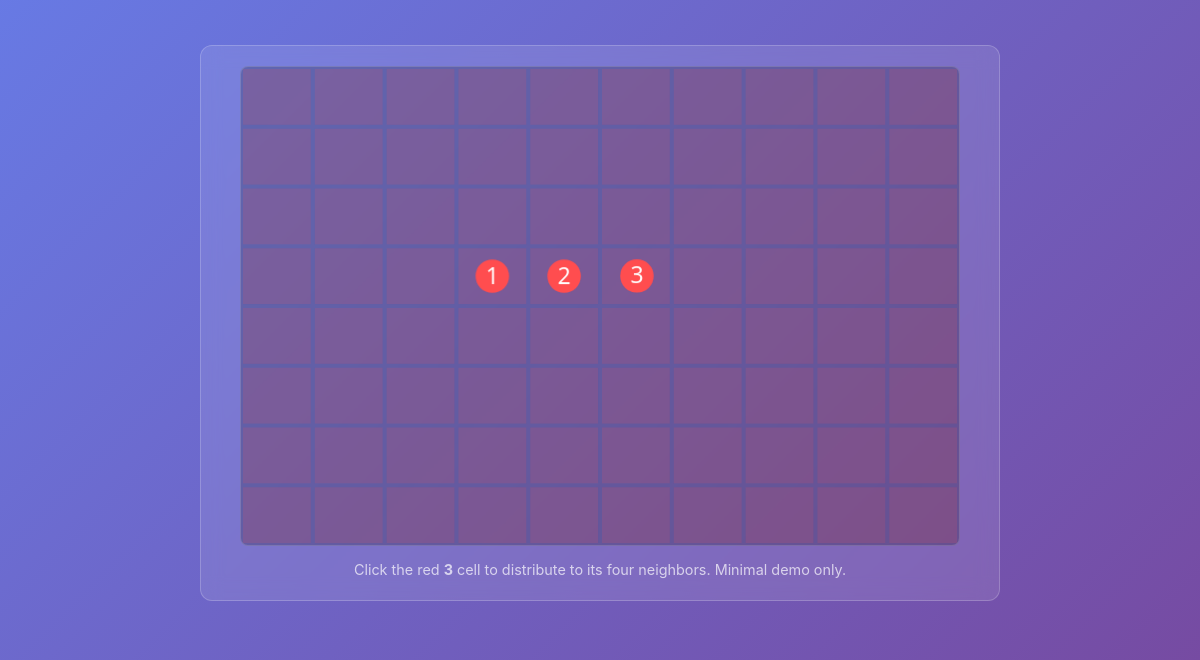
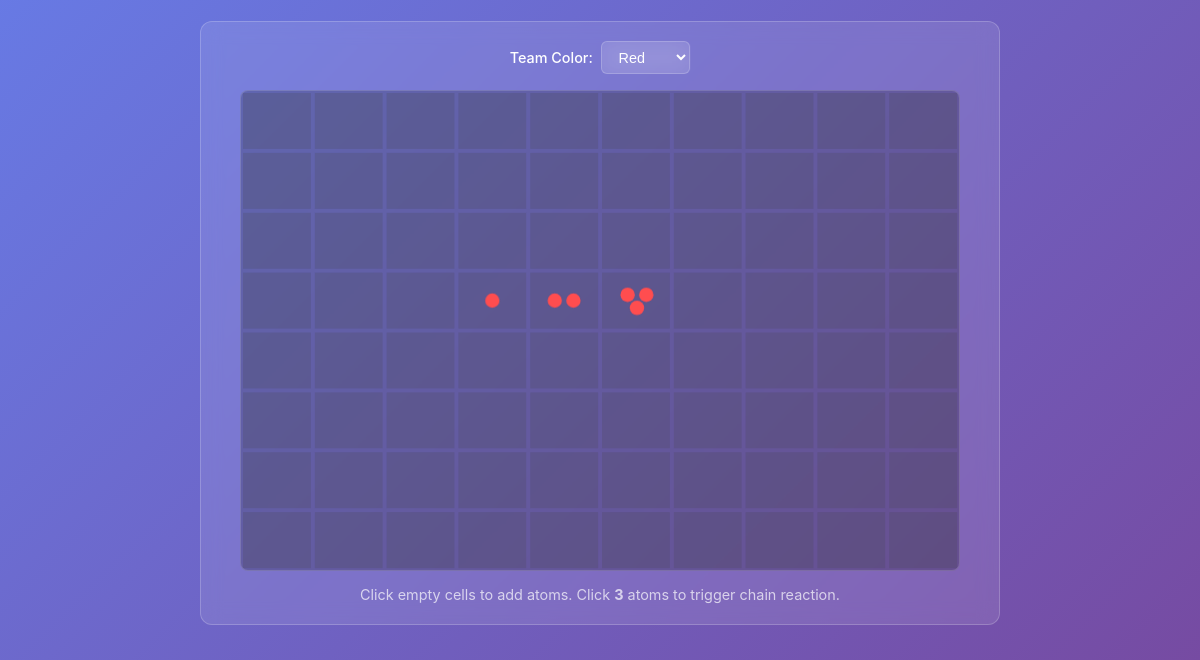
Before and after one commit to error9098x/chain_reaction_multiplayer, an Electron app: page index.html in a window 1200 px wide. Shown: the part 172-832 px from the top of the page. Drawn offline with Linux system fonts and the light colour scheme; no server answers.

Commit message:
basic demo , with diff colours

```diff
--- a/game.js
+++ b/game.js
@@ -10,9 +10,20 @@
     const COLS = 10;
     const ROWS = 8;
     const cellPadding = 2;
-    const red = '#ff4d4f';
-    const redDim = 'rgba(255,77,79,0.15)';
+    const gridBg = 'rgba(64,64,64,0.2)';
     const textColor = '#ffffff';
+
+    // Color palette
+    const colors = {
+        red: '#ff4d4f',
+        yellow: '#fadb14',
+        green: '#52c41a',
+        blue: '#1890ff',
+        pink: '#eb2f96',
+        cyan: '#13c2c2'
+    };
+
+    let currentColor = 'red';
 
     // Internal pixel size (fixed logical space)
     const logicalWidth = 720;
@@ -23,18 +34,30 @@
     const cellWidth = Math.floor(logicalWidth / COLS);
     const cellHeight = Math.floor(logicalHeight / ROWS);
 
-    // Simple grid state: counts 0..3 for red player
-    const grid = Array.from({ length: ROWS }, () => Array(COLS).fill(0));
+    // Grid state: each cell stores { count: 0..3, color: 'red'|'yellow'|etc }
+    const grid = Array.from({ length: ROWS }, () =>
+        Array.from({ length: COLS }, () => ({ count: 0, color: null }))
+    );
 
     // Seed some test modules
-    grid[3][3] = 1;
-    grid[3][4] = 2;
-    grid[3][5] = 3; // Click this to trigger distribution
+    grid[3][3] = { count: 1, color: 'red' };
+    grid[3][4] = { count: 2, color: 'red' };
+    grid[3][5] = { count: 3, color: 'red' }; // Click this to trigger distribution
 
     let animationFrame = 0;
+    let projectiles = [];
+    const explosionDurationMs = 200; // quick animation
+
+    function cellCenter(row, col) {
+        return {
+            x: col * cellWidth + cellWidth / 2,
+            y: row * cellHeight + cellHeight / 2
+        };
+    }
 
     function render() {
         ctx.clearRect(0, 0, canvas.width, canvas.height);
+        const now = performance.now();
 
         for (let r = 0; r < ROWS; r++) {
             for (let c = 0; c < COLS; c++) {
@@ -42,36 +65,78 @@
                 const y = r * cellHeight;
 
                 // Background cell
-                ctx.fillStyle = redDim;
+                ctx.fillStyle = gridBg;
                 ctx.fillRect(x + cellPadding, y + cellPadding, cellWidth - 2 * cellPadding, cellHeight - 2 * cellPadding);
 
-                const val = grid[r][c];
-                if (val > 0) {
-                    // Draw a circle representing the group size
+                const cell = grid[r][c];
+                if (cell.count > 0) {
+                    // Draw 1, 2, or 3 atoms (small circles). 3 is "excited" (jitter animation)
                     const cx = x + cellWidth / 2;
                     const cy = y + cellHeight / 2;
-                    const baseRadius = Math.min(cellWidth, cellHeight) * 0.28;
+                    const minDim = Math.min(cellWidth, cellHeight);
+                    const atomRadius = minDim * 0.12;
+                    const spacing = atomRadius * 1.3; // slight overlap to look "stuck"
 
                     // Slight vibration for active (3)
                     let jitterX = 0, jitterY = 0;
-                    if (val === 3) {
+                    if (cell.count === 3) {
                         jitterX = Math.sin(animationFrame / 6 + (r * 7 + c)) * 1.8;
                         jitterY = Math.cos(animationFrame / 6 + (r * 5 + c * 3)) * 1.8;
                     }
 
-                    ctx.beginPath();
-                    ctx.fillStyle = red;
-                    ctx.arc(cx + jitterX, cy + jitterY, baseRadius, 0, Math.PI * 2);
-                    ctx.fill();
+                    ctx.fillStyle = colors[cell.color];
 
-                    // Count text
-                    ctx.fillStyle = textColor;
-                    ctx.font = `${Math.floor(baseRadius * 1.4)}px system-ui, -apple-system, Segoe UI, Roboto`;
-                    ctx.textAlign = 'center';
-                    ctx.textBaseline = 'middle';
-                    ctx.fillText(String(val), cx + jitterX, cy + jitterY + 1);
+                    const drawAtom = (ax, ay) => {
+                        ctx.beginPath();
+                        ctx.arc(ax, ay, atomRadius, 0, Math.PI * 2);
+                        ctx.fill();
+                    };
+
+                    if (cell.count === 1) {
+                        drawAtom(cx + jitterX, cy + jitterY);
+                    } else if (cell.count === 2) {
+                        // Two atoms side-by-side
+                        drawAtom(cx - spacing + jitterX, cy + jitterY);
+                        drawAtom(cx + spacing + jitterX, cy + jitterY);
+                    } else if (cell.count === 3) {
+                        // Triangle cluster
+                        drawAtom(cx - spacing + jitterX, cy - spacing * 0.6 + jitterY);
+                        drawAtom(cx + spacing + jitterX, cy - spacing * 0.6 + jitterY);
+                        drawAtom(cx + jitterX, cy + spacing * 0.8 + jitterY);
+                    }
                 }
             }
+        }
+
+        // Draw projectiles for overflow animation
+        const projectileRadius = Math.min(cellWidth, cellHeight) * 0.12;
+        for (const p of projectiles) {
+            const t = Math.min(1, (now - p.start) / p.dur);
+            const x = p.sx + (p.ex - p.sx) * t;
+            const y = p.sy + (p.ey - p.sy) * t;
+
+            ctx.beginPath();
+            ctx.fillStyle = colors[p.color];
+            ctx.arc(x, y, projectileRadius, 0, Math.PI * 2);
+            ctx.fill();
+
+            if (t >= 1 && !p.applied) {
+                // Apply increment on arrival
+                p.applied = true;
+                if (inBounds(p.targetR, p.targetC)) {
+                    const targetCell = grid[p.targetR][p.targetC];
+                    if (targetCell.count === 0) {
+                        targetCell.color = p.color;
+                    }
+                    targetCell.count = Math.min(3, targetCell.count + 1);
+                }
+                p.done = true;
+            }
+        }
+
+        // Remove finished projectiles
+        if (projectiles.length) {
+            projectiles = projectiles.filter(p => !p.done);
         }
 
         animationFrame++;
@@ -93,24 +158,56 @@
         return { r, c };
     }
 
+    // Color dropdown handler
+    const colorSelect = document.getElementById('player-color');
+    if (colorSelect) {
+        colorSelect.addEventListener('change', (e) => {
+            currentColor = e.target.value;
+        });
+    }
+
     canvas.addEventListener('click', (e) => {
         const { r, c } = canvasToCell(e.clientX, e.clientY);
         if (!inBounds(r, c)) return;
 
-        if (grid[r][c] === 3) {
-            // Single-step overflow: reset clicked cell, add +1 to orthogonal neighbors
-            grid[r][c] = 0;
+        const cell = grid[r][c];
+
+        if (cell.count === 3) {
+            // Single-step overflow with animation: reset clicked cell and animate 4 atoms to neighbors
+            const cellColor = cell.color;
+            cell.count = 0;
+            cell.color = null;
+            const { x: sx, y: sy } = cellCenter(r, c);
             const neighbors = [
                 [r - 1, c],
                 [r + 1, c],
                 [r, c - 1],
                 [r, c + 1]
             ];
+            const startTime = performance.now();
             for (const [nr, nc] of neighbors) {
-                if (inBounds(nr, nc)) {
-                    grid[nr][nc] = Math.min(3, grid[nr][nc] + 1); // cap at 3 for this demo
-                }
+                if (!inBounds(nr, nc)) continue;
+                const { x: ex, y: ey } = cellCenter(nr, nc);
+                projectiles.push({
+                    sx, sy, ex, ey,
+                    start: startTime,
+                    dur: explosionDurationMs,
+                    targetR: nr,
+                    targetC: nc,
+                    color: cellColor,
+                    applied: false,
+                    done: false
+                });
             }
+        } else {
+            // Add atom to empty cell or increment existing (if same color or empty)
+            if (cell.count === 0) {
+                cell.count = 1;
+                cell.color = currentColor;
+            } else if (cell.color === currentColor && cell.count < 3) {
+                cell.count++;
+            }
+            // If different color, do nothing (would be game rule)
         }
     });
 
--- a/index.html
+++ b/index.html
@@ -43,10 +43,21 @@
             <p class="game-subtitle">Strategic chain reaction game</p>
 
             <div class="game-card">
+                <div class="game-controls">
+                    <label for="player-color">Team Color:</label>
+                    <select id="player-color">
+                        <option value="red" selected>Red</option>
+                        <option value="yellow">Yellow</option>
+                        <option value="green">Green</option>
+                        <option value="blue">Blue</option>
+                        <option value="pink">Pink</option>
+                        <option value="cyan">Cyan</option>
+                    </select>
+                </div>
                 <div id="game-wrapper">
                     <canvas id="chain-canvas" width="720" height="480"></canvas>
                 </div>
-                <p class="game-hint">Click the red <strong>3</strong> cell to distribute to its four neighbors. Minimal demo only.</p>
+                <p class="game-hint">Click empty cells to add atoms. Click <strong>3</strong> atoms to trigger chain reaction.</p>
             </div>
         </div>
     </div>
--- a/styles.css
+++ b/styles.css
@@ -176,6 +176,42 @@ body {
     margin-top: 0.8rem;
 }
 
+.game-controls {
+    margin-bottom: 1rem;
+    display: flex;
+    align-items: center;
+    justify-content: center;
+    gap: 0.5rem;
+}
+
+.game-controls label {
+    color: white;
+    font-weight: 500;
+    font-size: 0.9rem;
+}
+
+.game-controls select {
+    background: rgba(255, 255, 255, 0.1);
+    border: 1px solid rgba(255, 255, 255, 0.2);
+    border-radius: 6px;
+    padding: 0.4rem 0.8rem;
+    color: white;
+    font-size: 0.9rem;
+    cursor: pointer;
+    backdrop-filter: blur(10px);
+}
+
+.game-controls select:focus {
+    outline: none;
+    border-color: rgba(255, 255, 255, 0.4);
+    box-shadow: 0 0 0 2px rgba(255, 255, 255, 0.1);
+}
+
+.game-controls select option {
+    background: #2a2a2a;
+    color: white;
+}
+
 
 
 /* Responsive Design */
```
